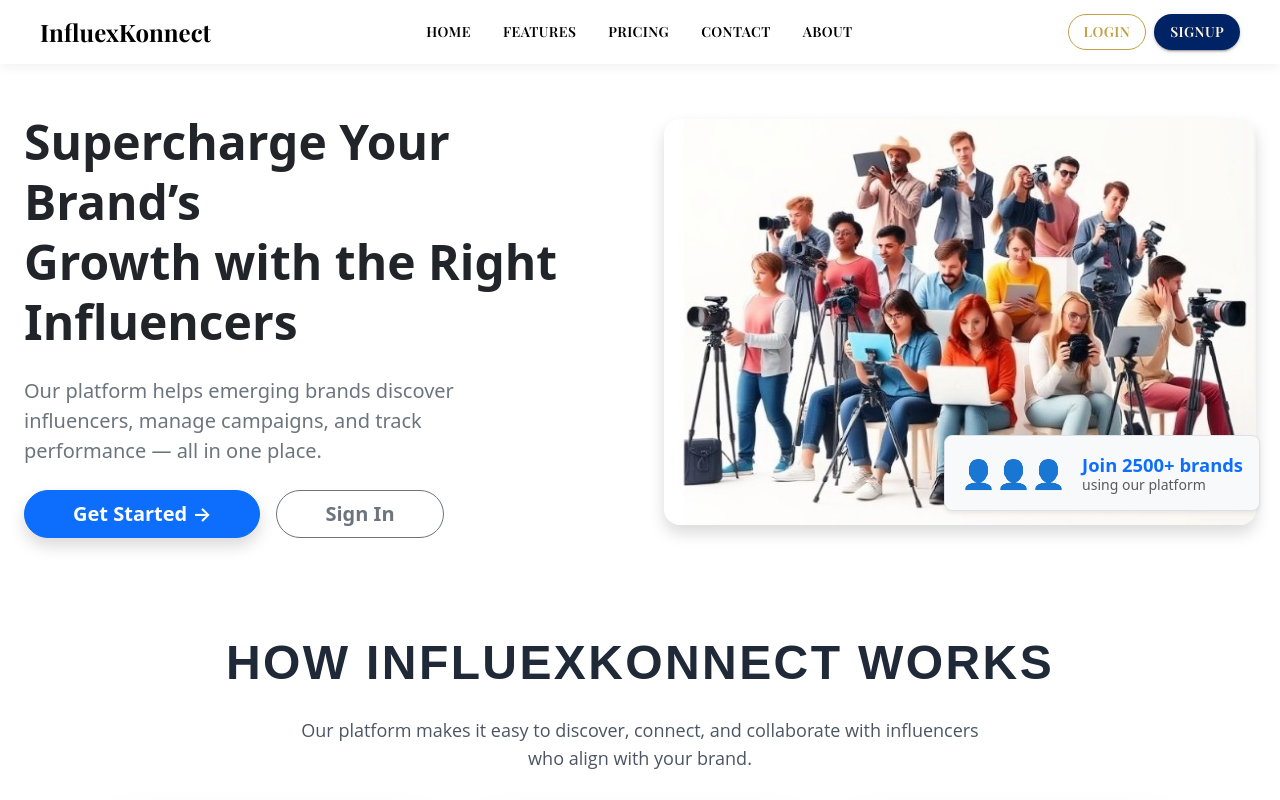
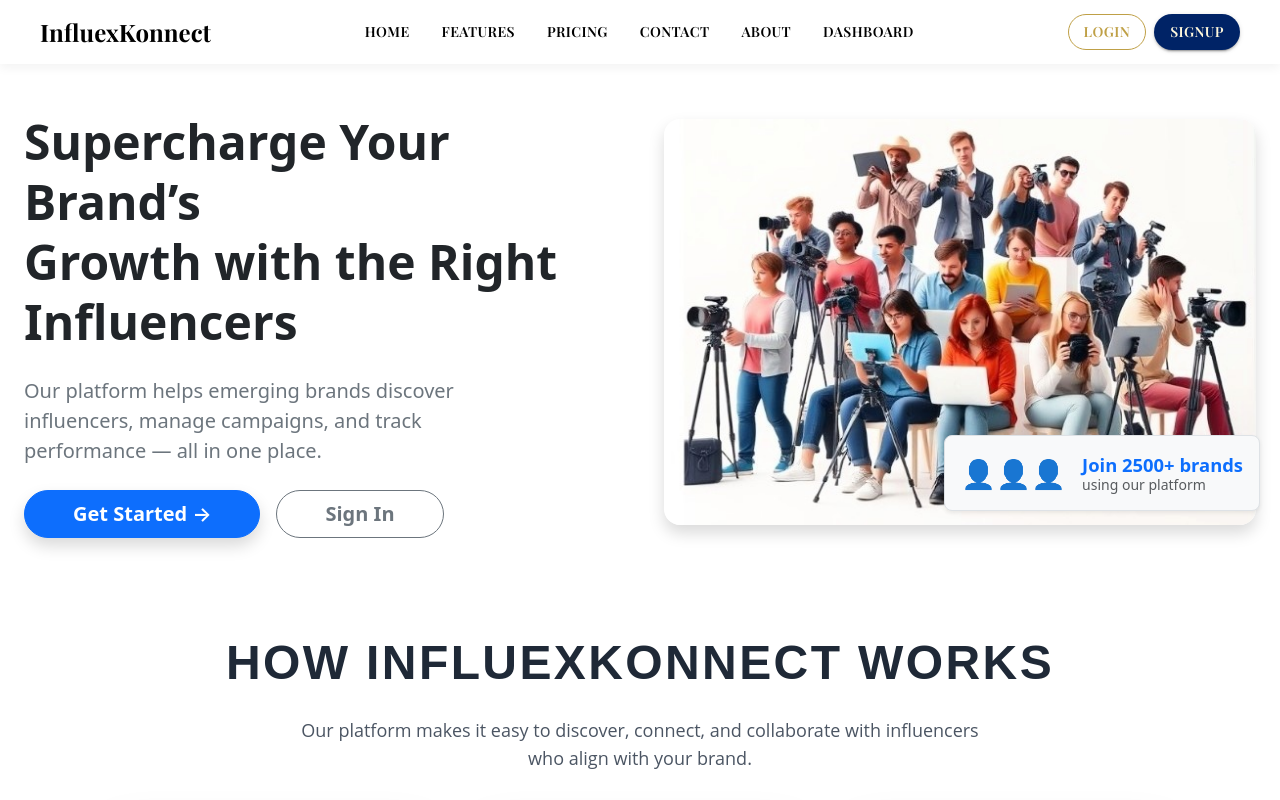
Before and after one commit to orcadehub/ilx-fe, a React (Vite) app: page / in a window 1280 px wide. Shown: the top 800 px of the page. Built offline with nearby package versions, Linux system fonts and the light colour scheme; a web font is replaced by a local one.

Commit message:
business-user

```diff
--- a/src/components/Header.jsx
+++ b/src/components/Header.jsx
@@ -25,7 +25,8 @@ const navLinks = [
   { label: 'Features', path: '/features' },
   { label: 'Pricing', path: '/pricing' },
   { label: 'Contact', path: '/contact' },
-  { label: 'About', path: '/about' }
+  { label: 'About', path: '/about' },
+  { label: 'Dashboard', path: '/dashboard' }
 ];
 
 const Header = () => {
```
